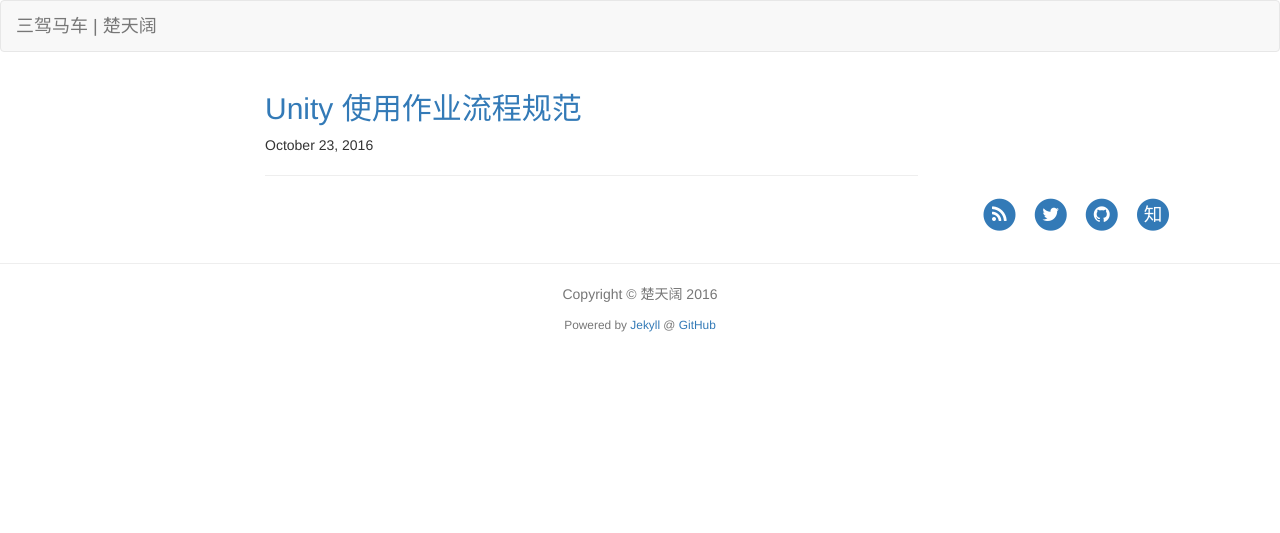
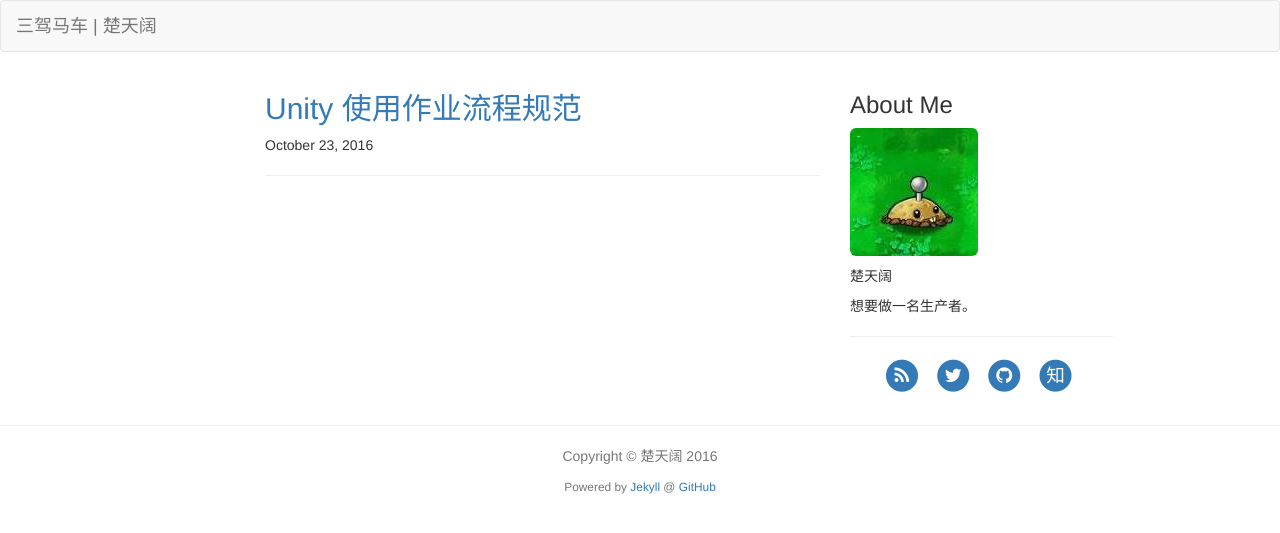
Before and after one commit to guoyu07/blog.tkchu.me, a Jekyll site: the page built from index.md, in a window 1280 px wide. Shown: the top 533 px of the page. Built offline with Jekyll 4.4.1, drawn with Linux system fonts in a browser that asks for light colours; nearby versions of some CDN libraries.

Commit message:
加入个人介绍

```diff
--- a/_layouts/index.html
+++ b/_layouts/index.html
@@ -9,10 +9,17 @@
   {% include header.html %}
   <div class="container">
     <div class="row">
-      <div class="col-md-7 col-md-offset-2">
+      <div class="col-md-2"></div>
+      <div class="col-md-6">
         {{ content }}
       </div>
-      <div class="col-md-3 col-md-offset-9 hidden-sm hidden-xs">
+      <div class="col-md-3 hidden-sm hidden-xs">
+        <h3>About Me</h3>
+        <img class="img-rounded " src="/assets/photo.jpg">
+        <p></p>
+        <p>楚天阔</p>
+        <p>想要做一名生产者。</p>
+        <hr>
         {% include links.html %}
       </div>
     </div>
```
Also changed, not shown: assets/photo.jpg (added).
